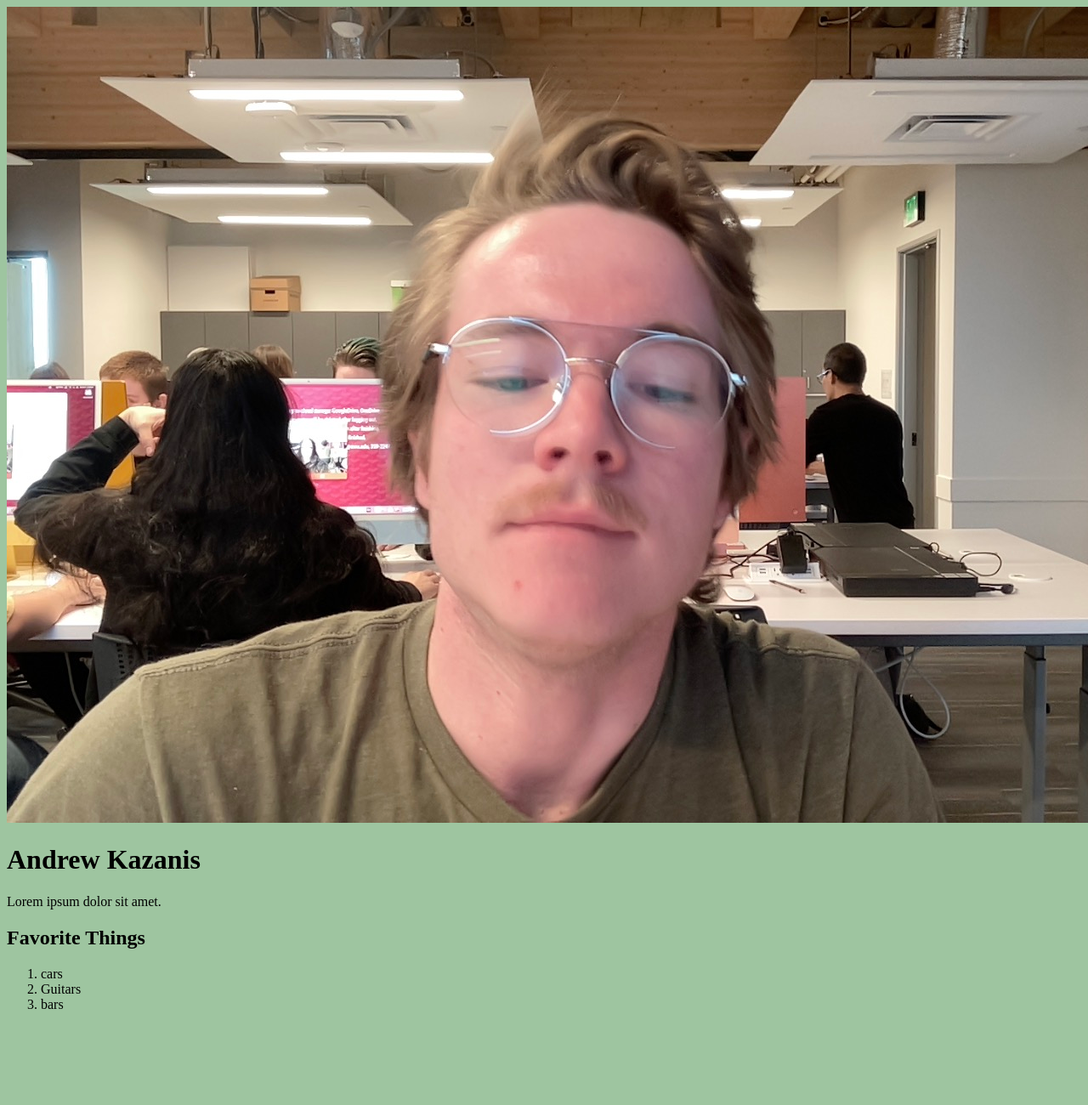
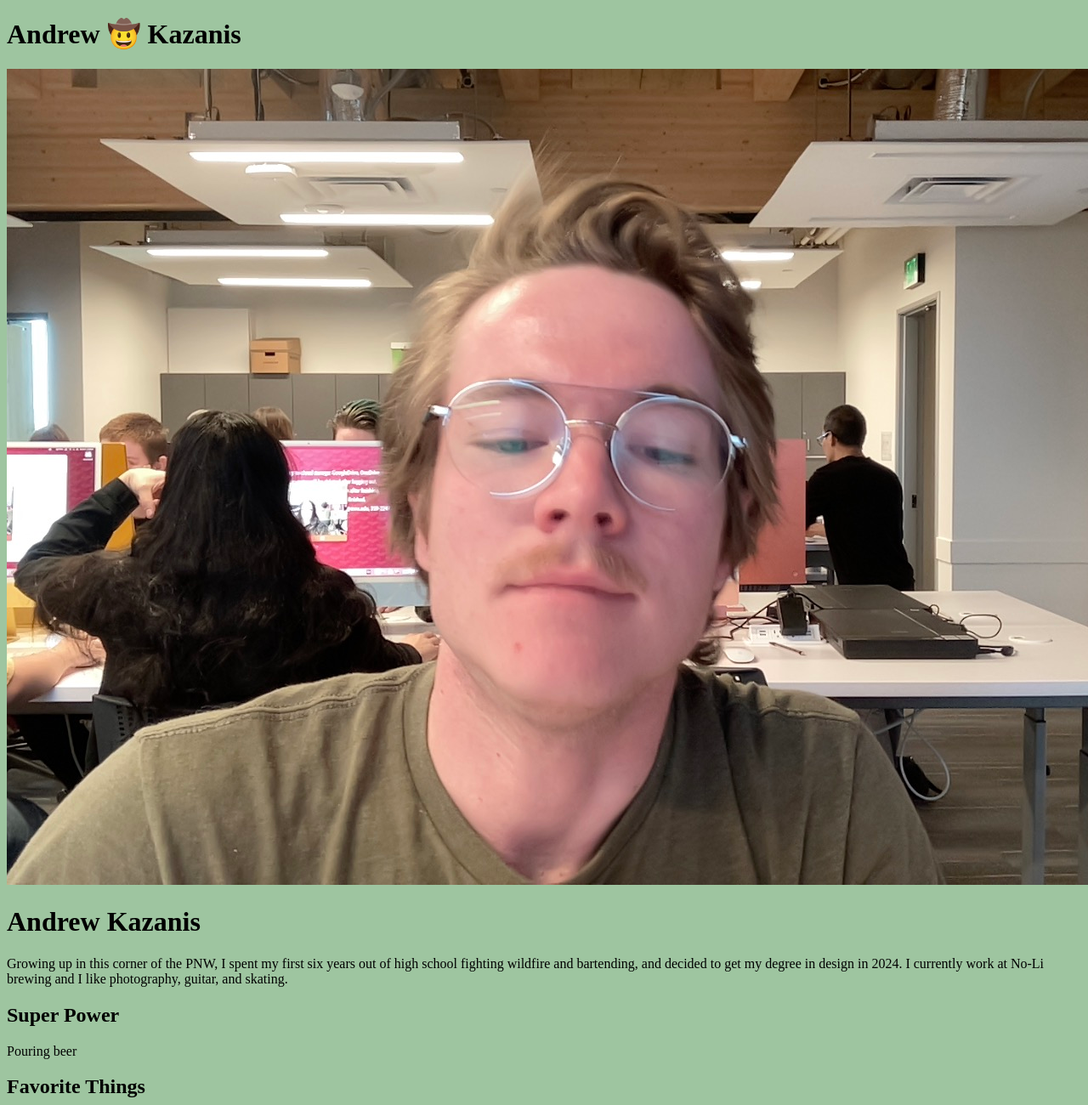
Before and after one commit to Scottypettersen/-Scottypettersen.github.io, a plain HTML site: page index.html in a window 1280 px wide. Shown: the top 1300 px of the page at 85% size. Before the commit the page ends 1207 px from the top, so only its background shows below. Drawn offline with Linux system fonts and the light colour scheme.

Commit message:
New content

```diff
--- a/index.html
+++ b/index.html
@@ -4,6 +4,7 @@
     <meta charset="UTF-8">
     <meta name="viewport" content="width=device-width, initial-scale=1.0">
     <title>Andrew Kazanis</title>
+    <h1>Andrew &#129312 Kazanis</h1>
 
     <style>
 
@@ -13,7 +14,10 @@
 <body>
     <img src="me.jpg" alt="">
     <h1>Andrew Kazanis</h1>
-    <p>Lorem ipsum dolor sit amet.</p>
+
+    <p>Growing up in this corner of the PNW, I spent my first six years out of high school fighting wildfire and bartending, and decided to get my degree in design in 2024. I currently work at No-Li brewing and I like photography, guitar, and skating.</p>
+    <h2>Super Power</h2>
+    <p>Pouring beer</p>
 
 <h2>Favorite Things</h2>
 <ol>
```
